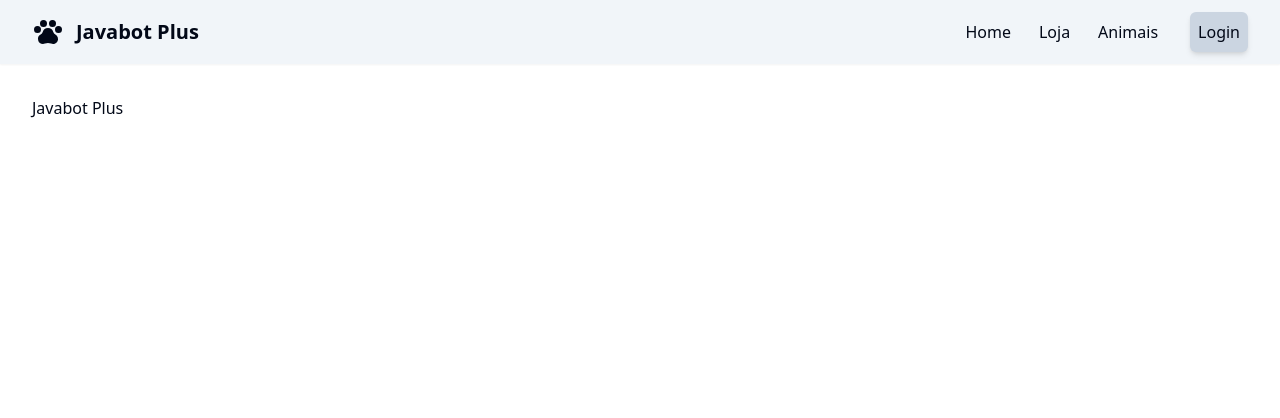
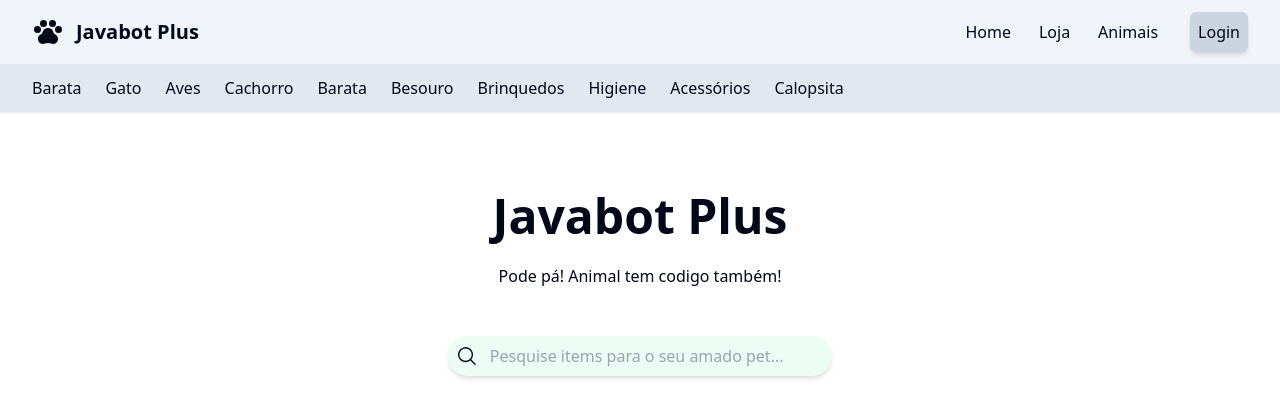
Before and after one commit to joaorodolforeiter/javabot-plus, a Next.js app: page / in a window 1280 px wide. Shown: the top 418 px of the page. Built offline with nearby package versions, Linux system fonts and the light colour scheme; no server answers; the database is empty.

Commit message:
lionels, cassios e oswaldos

```diff
--- a/src/app/cart/page.tsx
+++ b/src/app/cart/page.tsx
@@ -26,7 +26,7 @@ export default async function page() {
   return (
     <div className="flex flex-col">
       <div className="text-2xl mb-16">Meu Carrinho de Compras</div>
-      <div className="flex justify-between gap-3">
+      <div className="flex justify-between gap-8">
         <div className="flex flex-col gap-3">
           {items.map((item) => (
             <CartItem
--- a/src/app/layout.tsx
+++ b/src/app/layout.tsx
@@ -12,7 +12,7 @@ export default function RootLayout({ children }: { children: ReactNode }) {
   return (
     <SessionProvider>
       <html lang="en">
-        <body className="pt-24 h-screen flex flex-col items-center">
+        <body className="pt-36 h-screen flex flex-col items-center">
           <NavBar />
           <div className="container">{children}</div>
         </body>
--- a/src/app/loja/[slug]/page.tsx
+++ b/src/app/loja/[slug]/page.tsx
@@ -74,7 +74,7 @@ export default async function Page({ params }: { params: { slug: string } }) {
           height={400}
           alt=""
         />
-        <div className="bg-slate-100 rounded-md shadow-sm p-6 flex flex-col gap-3">
+        <div className="bg-slate-100 rounded-md shadow-sm p-10 flex flex-col gap-3">
           <div className="text-lg">{product.marca}</div>
           <div className="text-3xl">{product.nome}</div>
           <div className="text-2xl">{product.descricao}</div>
--- a/src/app/loja/page.tsx
+++ b/src/app/loja/page.tsx
@@ -1,6 +1,5 @@
+import { ProductCard } from "@/src/components/ProductCard";
 import { prisma } from "@/src/lib/prisma";
-import Image from "next/image";
-import Link from "next/link";
 
 export default async function Loja() {
   const products = await prisma.product.findMany();
@@ -8,7 +7,7 @@ export default async function Loja() {
   return (
     <div className="flex items-center flex-col">
       <h1 className="text-4xl mt-4">Produtos compraveis</h1>
-      <div className="p-14 flex justify-center flex-wrap gap-6">
+      <div className="py-14 flex justify-center flex-wrap gap-6">
         {products.map((product) => (
           <ProductCard
             key={product.id}
@@ -23,40 +22,3 @@ export default async function Loja() {
     </div>
   );
 }
-
-function ProductCard({
-  name,
-  brand,
-  imageURL,
-  price,
-  productId,
-}: {
-  name: string;
-  brand: string;
-  imageURL: string;
-  price: number;
-  productId: number;
-}) {
-  return (
-    <Link
-      href={`/loja/${productId}`}
-      className="bg-slate-50 shadow-sm rounded-md gap-3 flex flex-col p-6 w-64"
-    >
-      <Image
-        className="shadow-sm object-cover aspect-square rounded-md w-full bg-white"
-        src={imageURL}
-        height={200}
-        width={200}
-        alt=""
-      />
-      <div className="flex flex-col justify-between h-full gap-1">
-        <div className="font-bold text-sm">{brand}</div>
-        <div>{name}</div>
-        <div className="text-xl">R${price}</div>
-        <button className="bg-emerald-200 mt-3 p-3 shadow-md rounded-md">
-          Adicionar ao carrinho
-        </button>
-      </div>
-    </Link>
-  );
-}
--- a/src/app/page.tsx
+++ b/src/app/page.tsx
@@ -1,9 +1,38 @@
-export default function Home() {
+import { MagnifyingGlass } from "@phosphor-icons/react/dist/ssr";
+import { prisma } from "../lib/prisma";
+import { ProductCard } from "../components/ProductCard";
+
+export default async function Home() {
+  const items = await prisma.product.findMany({
+    take: 5,
+  });
+
   return (
-    <div>
-      <div>Javabot Plus</div>
-      <div></div>
-      <div></div>
+    <div className="flex flex-col items-center gap-6">
+      <div className="text-5xl mt-12 font-bold">Javabot Plus</div>
+      <div>Pode pá! Animal tem codigo também!</div>
+      <div className="m-6 p-2 shadow-md rounded-full gap-3 bg-emerald-50 flex max-w-sm w-full">
+        <MagnifyingGlass size={24} />
+        <input
+          className="bg-emerald-50 w-full focus:outline-none"
+          type="text"
+          name=""
+          id=""
+          placeholder="Pesquise items para o seu amado pet..."
+        />
+      </div>
+      <div className="flex gap-3 flex-wrap justify-center">
+        {items.map((item) => (
+          <ProductCard
+            key={item.id}
+            imageURL={item.imagemURL}
+            name={item.nome}
+            brand={item.marca}
+            price={item.preco}
+            productId={item.id}
+          />
+        ))}
+      </div>
     </div>
   );
 }
--- a/src/components/NavBar.tsx
+++ b/src/components/NavBar.tsx
@@ -52,7 +52,7 @@ export default function NavBar() {
               <DropdownMenu>
                 <DropdownMenuTrigger asChild>
                   <Image
-                    className="w-10 rounded-full"
+                    className="w-10 rounded-full bg-white"
                     width={128}
                     height={128}
                     src={session.data?.user?.image || ""}
@@ -69,7 +69,6 @@ export default function NavBar() {
                     <Link href="/cart">Carrinho</Link>
                   </DropdownMenuItem>
                   <DropdownMenuItem>
-                    {" "}
                     <button
                       className="bg-red-400 w-full text-white flex justify-center items-center shadow-md p-2 rounded-md"
                       onClick={() => signOut()}
@@ -96,6 +95,18 @@ export default function NavBar() {
             </button>
           </div>
         </div>
+      </div>
+      <div className="max-lg:hidden flex gap-6 p-3 bg-slate-200 px-8 shadow-sm">
+        <div>Barata</div>
+        <div>Gato</div>
+        <div>Aves</div>
+        <div>Cachorro</div>
+        <div>Barata</div>
+        <div>Besouro</div>
+        <div>Brinquedos</div>
+        <div>Higiene</div>
+        <div>Acessórios</div>
+        <div>Calopsita</div>
       </div>
       <div
         className={`${
--- /dev/null
+++ b/src/components/ProductCard.tsx
@@ -0,0 +1,39 @@
+import Image from "next/image";
+import Link from "next/link";
+
+export function ProductCard({
+  name,
+  brand,
+  imageURL,
+  price,
+  productId,
+}: {
+  name: string;
+  brand: string;
+  imageURL: string;
+  price: number;
+  productId: number;
+}) {
+  return (
+    <Link
+      href={`/loja/${productId}`}
+      className="bg-slate-100 shadow-md rounded-md gap-3 flex flex-col p-6 w-64"
+    >
+      <Image
+        className="shadow-sm object-cover aspect-square rounded-md w-full bg-white"
+        src={imageURL}
+        height={200}
+        width={200}
+        alt=""
+      />
+      <div className="flex flex-col justify-between h-full gap-1">
+        <div className="font-bold text-sm">{brand}</div>
+        <div>{name}</div>
+        <div className="text-xl">R${price.toFixed(2)}</div>
+        <button className="bg-emerald-100 mt-3 p-3 shadow-md rounded-md">
+          Adicionar ao carrinho
+        </button>
+      </div>
+    </Link>
+  );
+}
```
